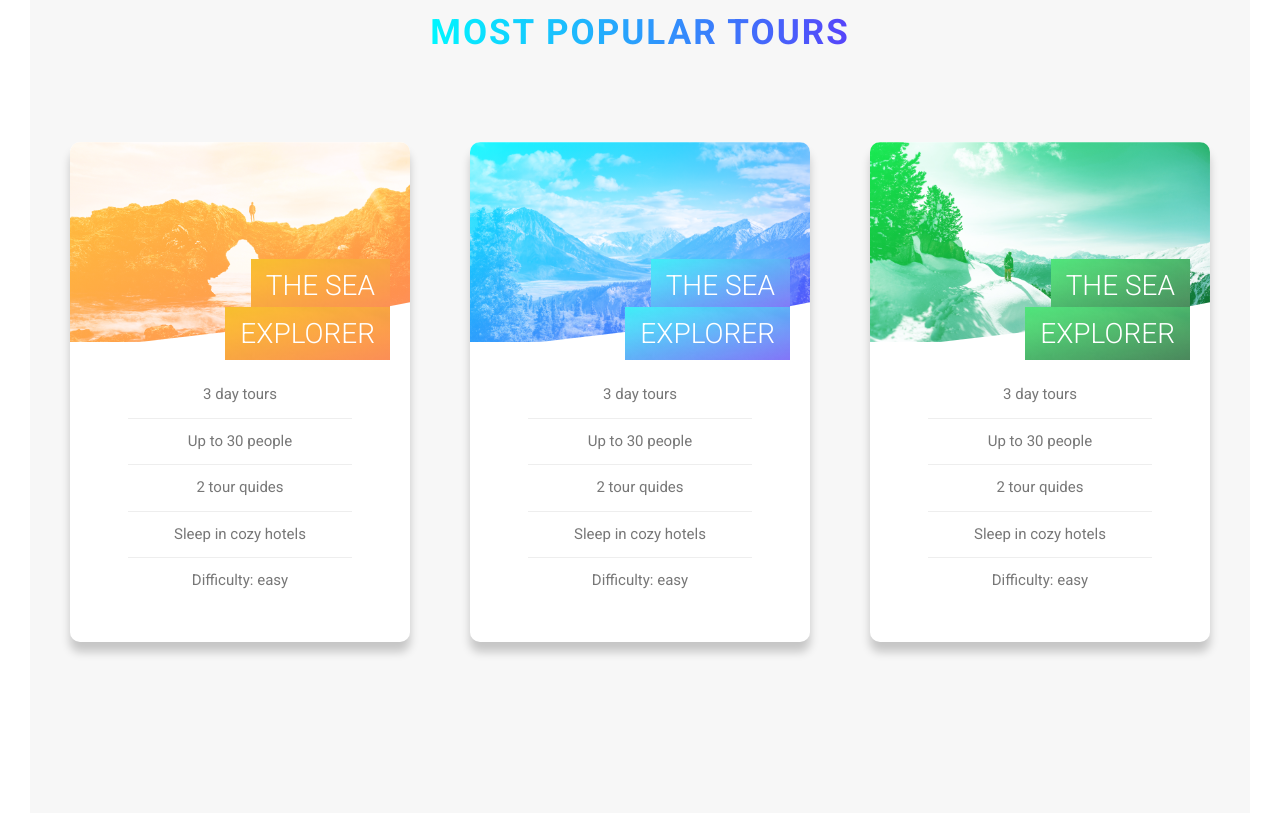
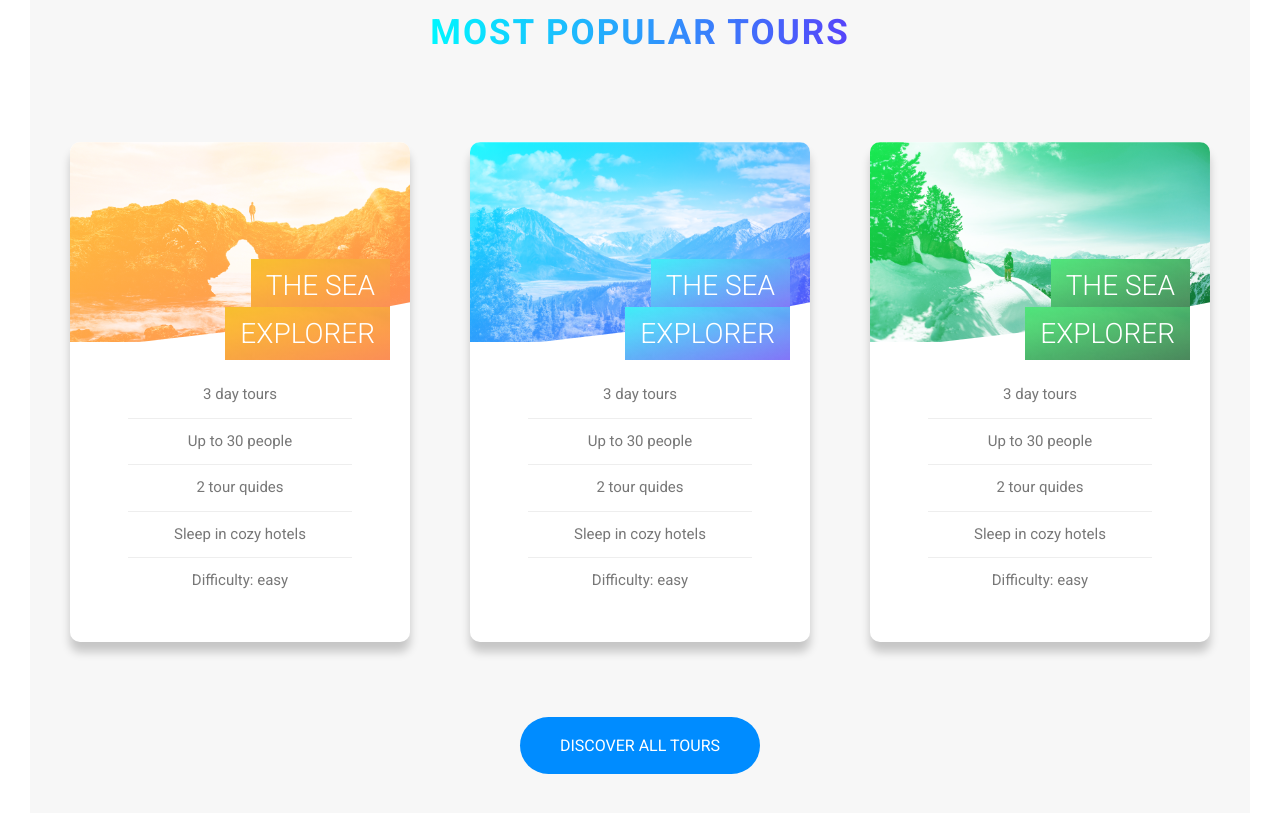
Before and after one commit to matheussss1/Advanced-CSS-with-SASS-Udemy, a website: page index.html in a window 1280 px wide. Shown: the part 2323-3136 px from the top of the page. Drawn offline with Linux system fonts and the light colour scheme.

Commit message:
ok now i finished

```diff
--- a/assets/sass/base/_utilities.scss
+++ b/assets/sass/base/_utilities.scss
@@ -2,3 +2,5 @@
 
 .mb-big {margin-bottom: 8rem;}
 .mb-small {margin-bottom: 1.5rem;}
+.mt-small {margin-top: 1.5rem;}
+.mt-big {margin-top: 8rem;}
--- a/assets/sass/components/_button.scss
+++ b/assets/sass/components/_button.scss
@@ -42,6 +42,14 @@
         }
     }
 
+    &--primary{
+        background-color: $color-primary;
+        color: $color-white;
+        &::after {
+            background-color: $color-primary
+        }
+    }
+
     &--animated {
       animation: moveInBottom 1s ease-out .75s;
       animation-fill-mode: backwards;
--- a/assets/sass/pages/_home.scss
+++ b/assets/sass/pages/_home.scss
@@ -23,6 +23,6 @@
 
 .section-tours {
     background-color: $color-grey-ligth-1;
-    padding: 25rem 0 50rem 0;
+    padding: 25rem 0 30rem 0;
     margin-top: -10rem;
 }
--- a/index.html
+++ b/index.html
@@ -97,6 +97,7 @@
                 </div>
             </div>
         </section>
+
         <section class="section-tours">
             <div class="center-text mb-big">
                 <h2 class="heading-secondary">
@@ -194,6 +195,11 @@
                         </div>
                     </div>
                 </div>
+            </div>
+            <div class="center-text ">
+                    <a href="#" class="btn btn--primary mt-small">Discover all tours</a>
+            </div>
+
         </section>
     </main>
 
```
Also changed, not shown: assets/css/style.css.
